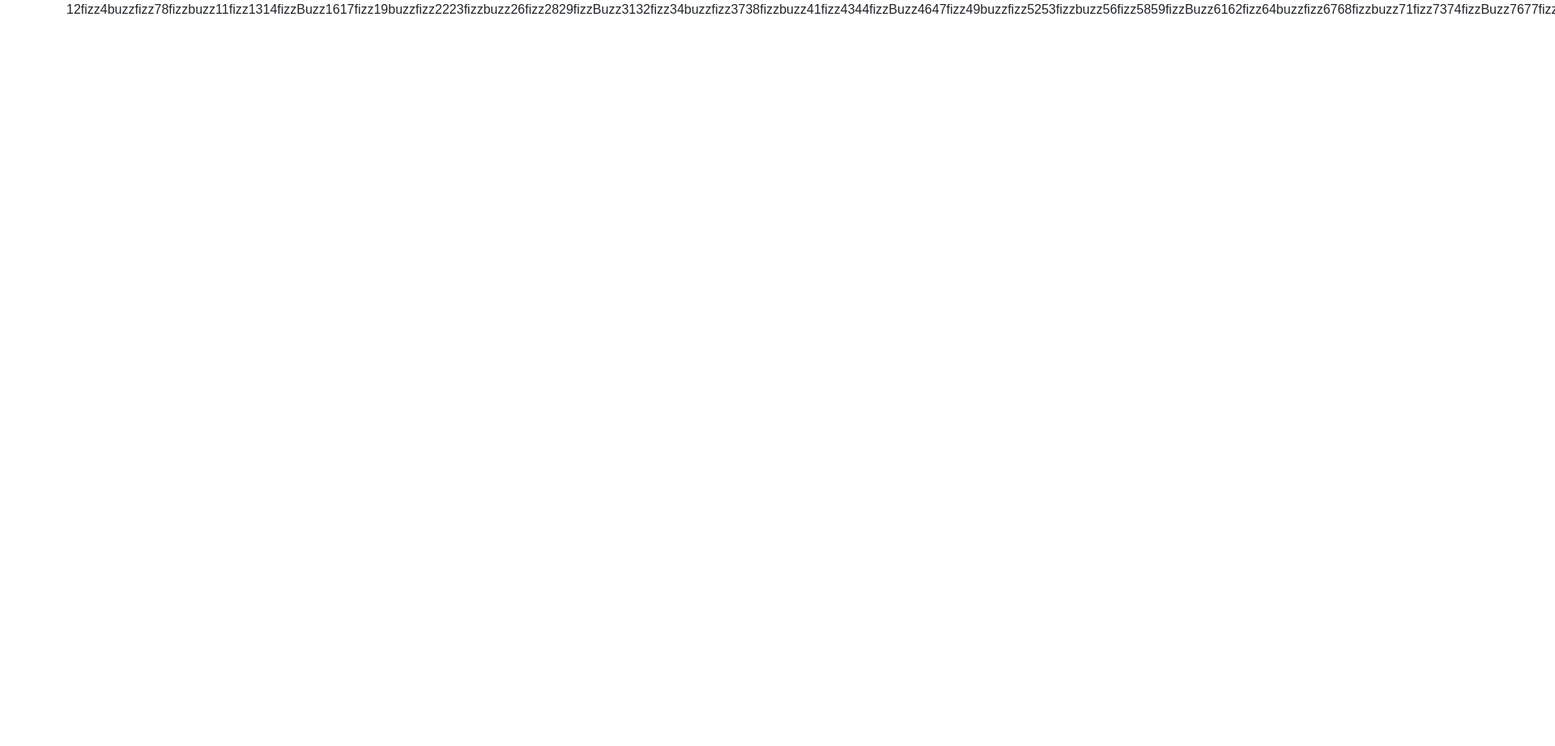
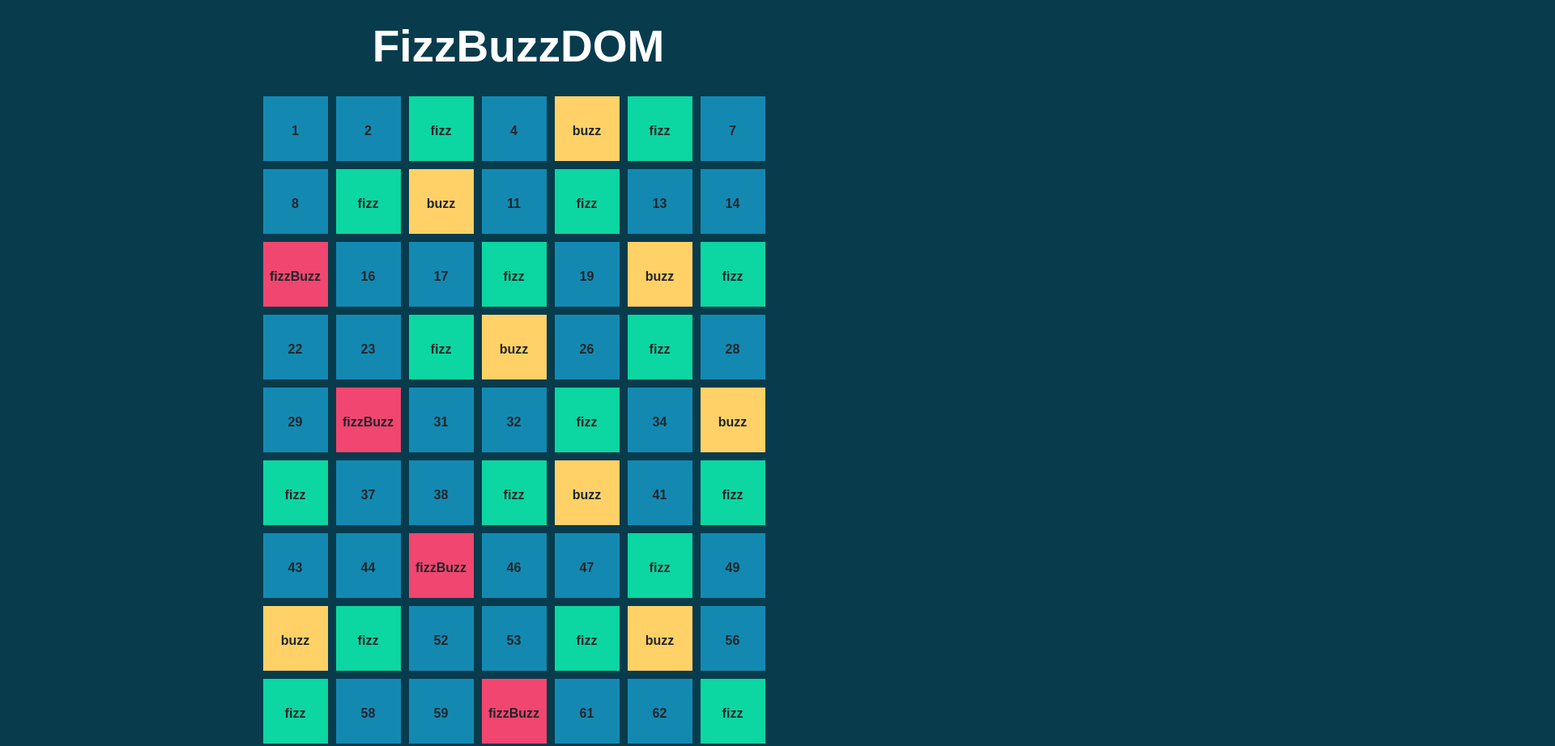
Before and after one commit to SamuelePassiatore/js-fizzbuzzdom, a plain HTML site: page index.html in a window 1280 px wide. Shown: the top 922 px of the page at 81% size, 1920 px wide, since content can reach past the window. Before the commit the page ends 800 px from the top, so only its background shows below. Drawn offline with nearby package versions, Linux system fonts and the light colour scheme.

Commit message:
added elements to DOM & added style to them

```diff
--- a/index.html
+++ b/index.html
@@ -12,10 +12,12 @@
     <!-- Script -->
     <script defer src="script.js"></script>
 </head>
-<body>
+<body class="bg-custom-petrol">
     <div class="container">
-        <div id="table">
-
+        <h1 class="text-center fw-bold text-white m-0 p-4">FizzBuzzDOM</h1>
+        <div class="row d-flex justify-content-center">
+            <div id="element" class="col-7 d-flex text-center flex-wrap">
+            </div>
         </div>
     </div>
 </body>
--- a/script.js
+++ b/script.js
@@ -11,30 +11,34 @@ Per i numeri che sono sia multipli di 3 che di 5 stampi “FizzBuzz” al posto
 2 - Creo un ciclo in console con i numeri da 1 a 100.
 3 - Creo un'istruzione condizionale.
 4 - Stampo le variabili in pagina.
-
-
 */
 
 // 1 - Prendo gli elementi in pagina.
-const table = document.getElementById('table');
+let element = document.getElementById('element');
 
-// 2 - 3 - 4 Creo un ciclo in console con i numeri da 1 a 100.
+// 2 - 3 Creo un ciclo in console con i numeri da 1 a 100.
 let fizzBuzz = 'fizzBuzz';
 let fizz = 'fizz';
 let buzz = 'buzz';
 
+// Variabili d'appoggio
+let content = '';
+
 for (let i = 1; i <= 100; i++){
     if (i % 3 === 0 && i % 5 === 0) {
       console.log (fizzBuzz);
-      table.innerText += fizzBuzz;
+      content += `<div class="bg-custom-red fw-bold">${fizzBuzz}</div>`;
     } else if (i % 3 === 0) {
       console.log (fizz);
-      table.innerText += fizz;
+      content += `<div class="bg-custom-green fw-bold">${fizz}</div>`;
     } else if (i % 5 === 0) {
       console.log (buzz);
-      table.innerText += buzz;
+      content += `<div class="bg-custom-yellow fw-bold">${buzz}</div>`;
     } else {
       console.log(i);
-      table.innerText += i;
+      content += `<div class="bg-custom-light-blue fw-bold">${i}</div>`;
     }
 }
+
+// 4 - Stampo la variabile d'appoggio in pagina
+element.innerHTML = content;
--- a/style.css
+++ b/style.css
@@ -1,6 +1,10 @@
 /* Custom properties */
 :root {
-
+--petrol: #083B4C;
+--light-blue: #1389B2;
+--green: #0CD6A1;
+--yellow: #FFD166;
+--red: #F0466F;
 }
 
 /* Generics */
@@ -8,4 +12,40 @@ body {
   font-family: sans-serif;
 }
 
+h1 {
+  font-size: 55px;
+}
+
 /* Utils */
+.bg-custom-petrol {
+  background-color: var(--petrol);
+}
+
+.bg-custom-light-blue {
+  background-color: var(--light-blue);
+}
+
+.bg-custom-green {
+  background-color: var(--green);
+}
+
+.bg-custom-yellow {
+  background-color: var(--yellow);
+}
+
+.bg-custom-red {
+  background-color: var(--red);
+}
+
+#element > div {
+  height: 80px;
+  width: 80px;
+  margin: 5px;
+  line-height: 80px;
+  border: 3px solid transparent;
+}
+
+#element > div:hover {
+border: 3px solid white;
+cursor: pointer;
+}
```
